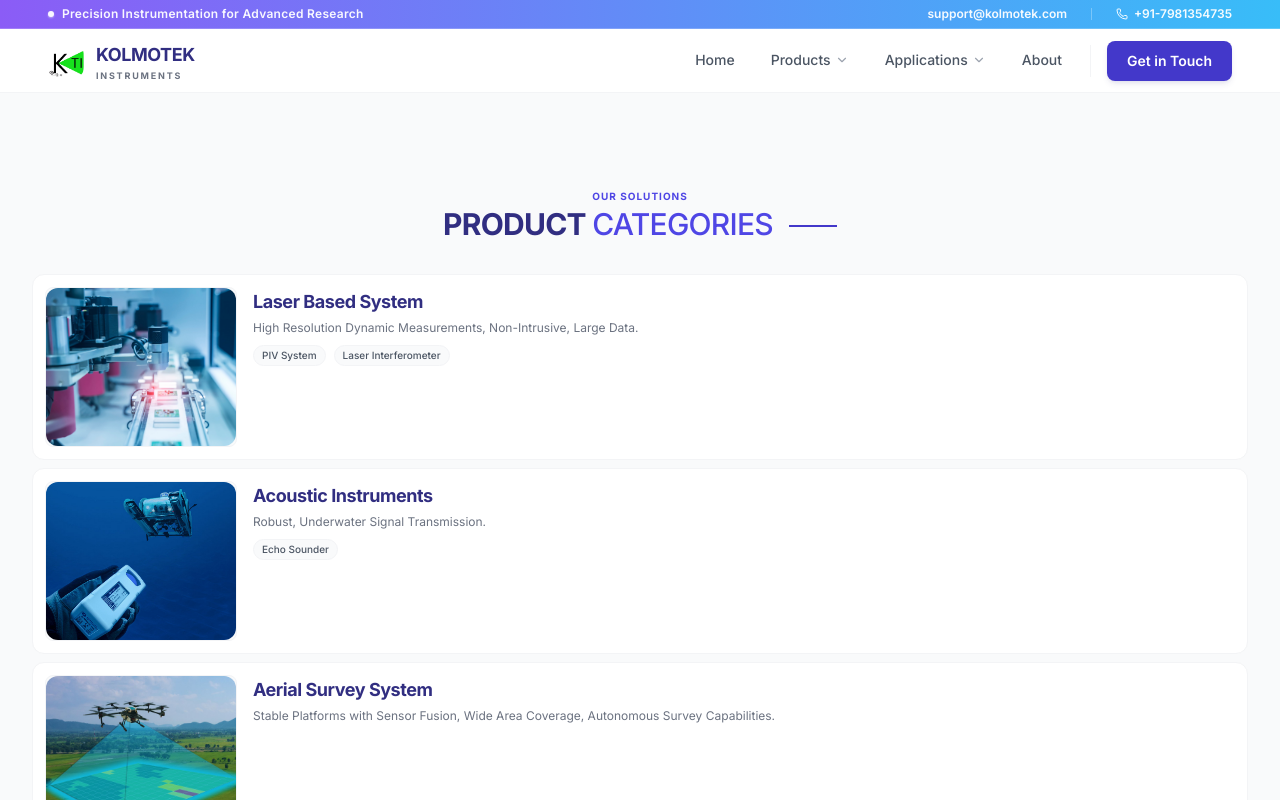
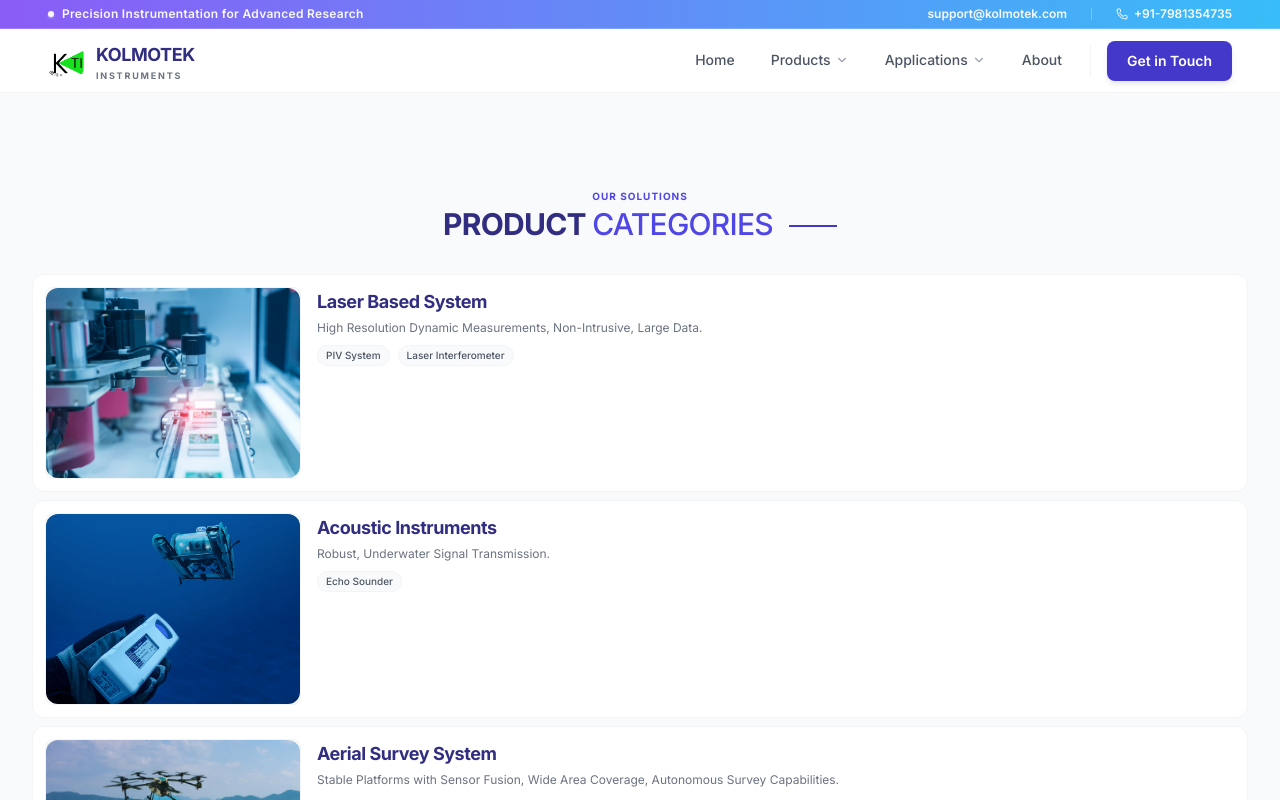
Before and after one commit to innosifytechnologies/kolmotek, a React (Vite) app: page /ProductGroup in a window 1280 px wide. Shown: the top 800 px of the page. Built offline with nearby package versions, Linux system fonts and the light colour scheme.

Commit message:
ui: significantly increase width and image size for Product Categories page

```diff
--- a/src/pages/ProductGroupPage.jsx
+++ b/src/pages/ProductGroupPage.jsx
@@ -77,7 +77,7 @@
 const ProductGroupPage = () => {
   return (
     <div className="bg-gray-50 min-h-screen pt-20 lg:pt-24 pb-10 transition-colors duration-300">
-      <div className="max-w-[90rem] mx-auto px-4 sm:px-6 lg:px-8">
+      <div className="max-w-[1600px] mx-auto px-4 sm:px-6 lg:px-8">
         <div className="mb-2 text-center">
           <span className="text-brand-600 text-[10px] font-bold uppercase tracking-widest block mb-0.5">Our Solutions</span>
           <Title text1="Product" text2="Categories" />
@@ -90,7 +90,7 @@
               to={`/ProductGroup/${group.id}`}
               className="group bg-white rounded-xl border border-gray-100 p-3 flex flex-col sm:flex-row items-center sm:items-start gap-4 hover:border-brand-200 hover:shadow-lg hover:shadow-brand-900/5 transition-all duration-300"
             >
-              <div className="w-full sm:w-48 aspect-[4/3] sm:h-40 shrink-0 overflow-hidden rounded-lg border border-gray-100 relative bg-gray-50">
+              <div className="w-full sm:w-64 aspect-[4/3] sm:h-48 shrink-0 overflow-hidden rounded-lg border border-gray-100 relative bg-gray-50">
                 <img
                   src={group.image}
                   alt={group.name}
```
